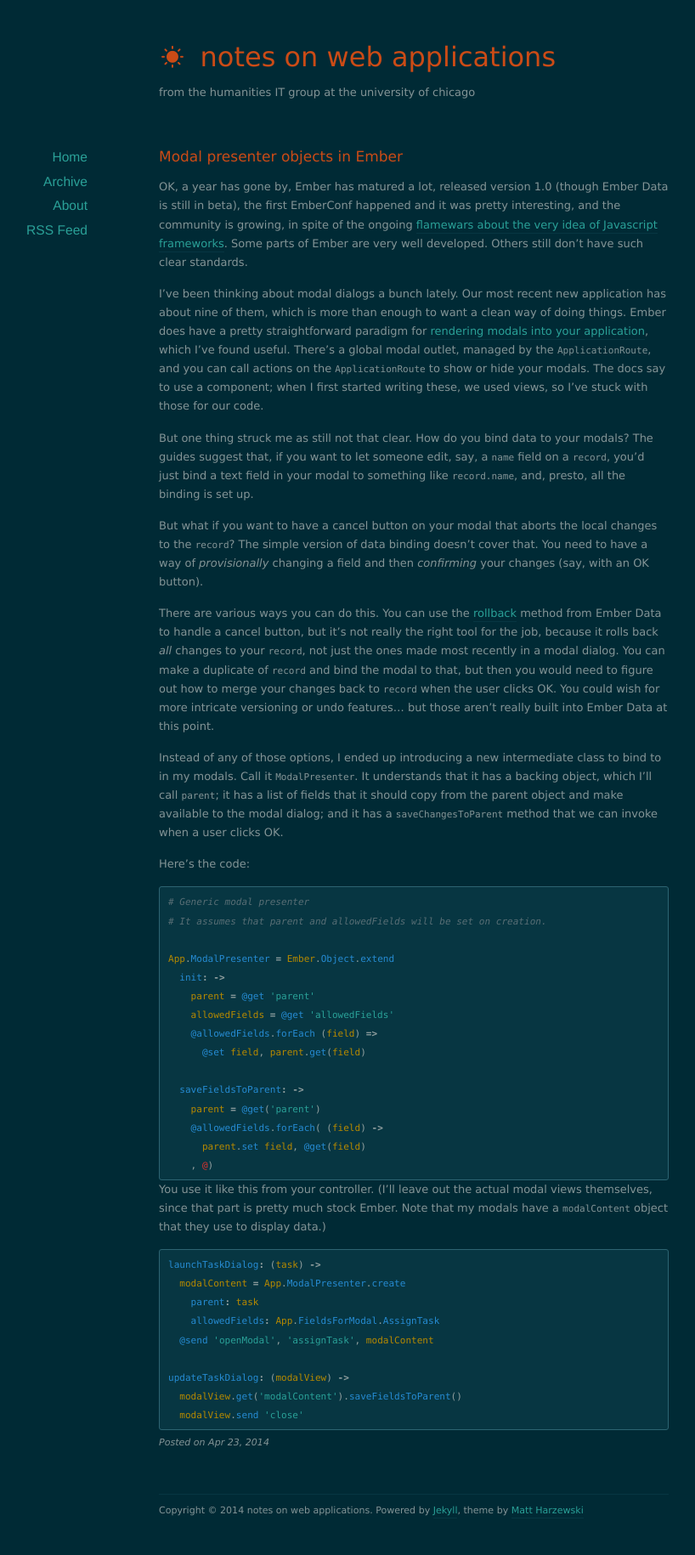
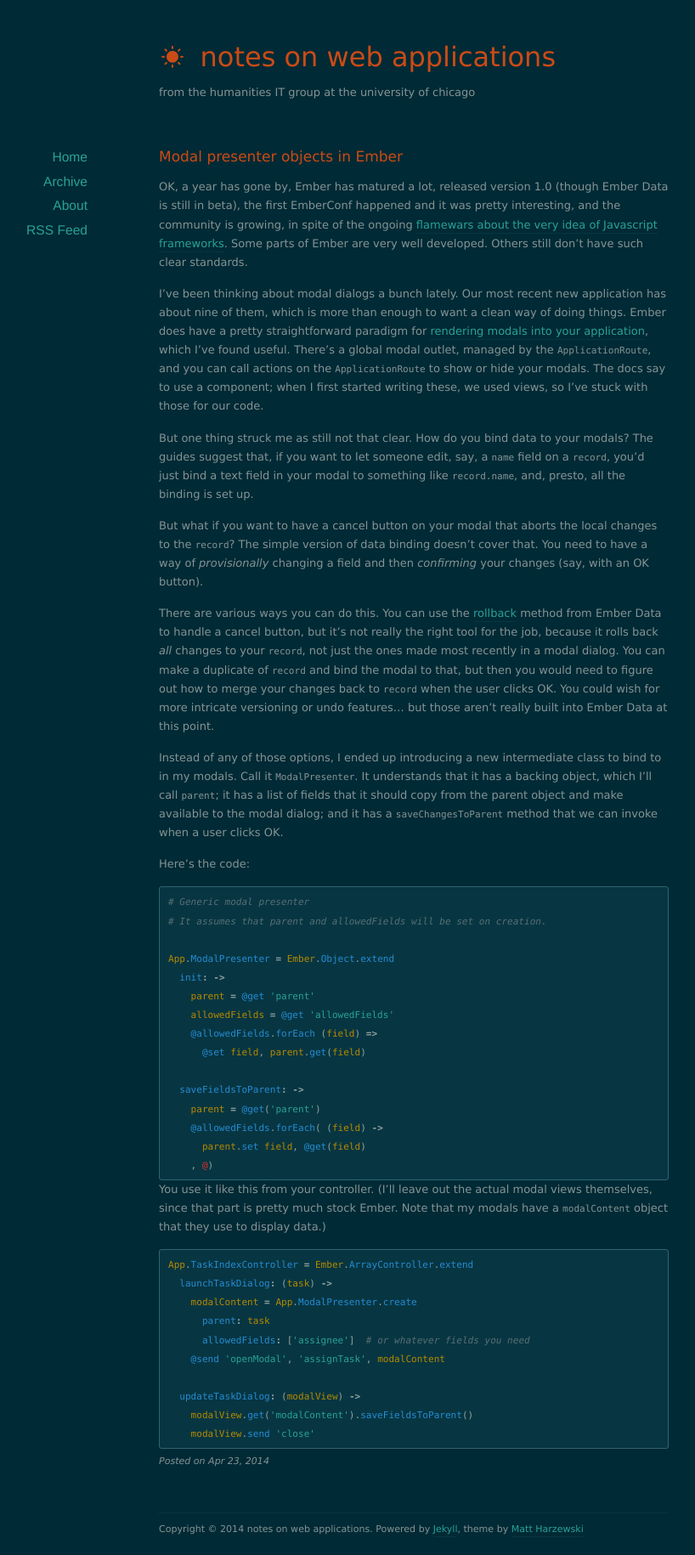
Before and after one commit to decasia/decasia.github.io, a Jekyll site: the page built from _posts/2014-04-23-modal-presenter-objects.md, in a window 1280 px wide. Shown: the whole page at 85% size, without its empty margins (153-971 px from the left). Built offline with Jekyll 4.4.1, drawn with Linux system fonts in a browser that asks for light colours; nearby versions of some CDN libraries; before the commit the page ends 1808 px from its top, so only the background shows below that.

Commit message:
Clarify code snippet

```diff
--- a/_posts/2014-04-23-modal-presenter-objects.md
+++ b/_posts/2014-04-23-modal-presenter-objects.md
@@ -40,13 +40,14 @@ App.ModalPresenter = Ember.Object.extend
 You use it like this from your controller. (I'll leave out the actual modal views themselves, since that part is pretty much stock Ember. Note that my modals have a `modalContent` object that they use to display data.)
 
 {% highlight coffeescript %}
-launchTaskDialog: (task) ->
-  modalContent = App.ModalPresenter.create
-    parent: task
-    allowedFields: App.FieldsForModal.AssignTask
-  @send 'openModal', 'assignTask', modalContent
+App.TaskIndexController = Ember.ArrayController.extend
+  launchTaskDialog: (task) ->
+    modalContent = App.ModalPresenter.create
+      parent: task
+      allowedFields: ['assignee']  # or whatever fields you need
+    @send 'openModal', 'assignTask', modalContent
 
-updateTaskDialog: (modalView) ->
-  modalView.get('modalContent').saveFieldsToParent()
-  modalView.send 'close'
+  updateTaskDialog: (modalView) ->
+    modalView.get('modalContent').saveFieldsToParent()
+    modalView.send 'close'
 {% endhighlight %}
```
